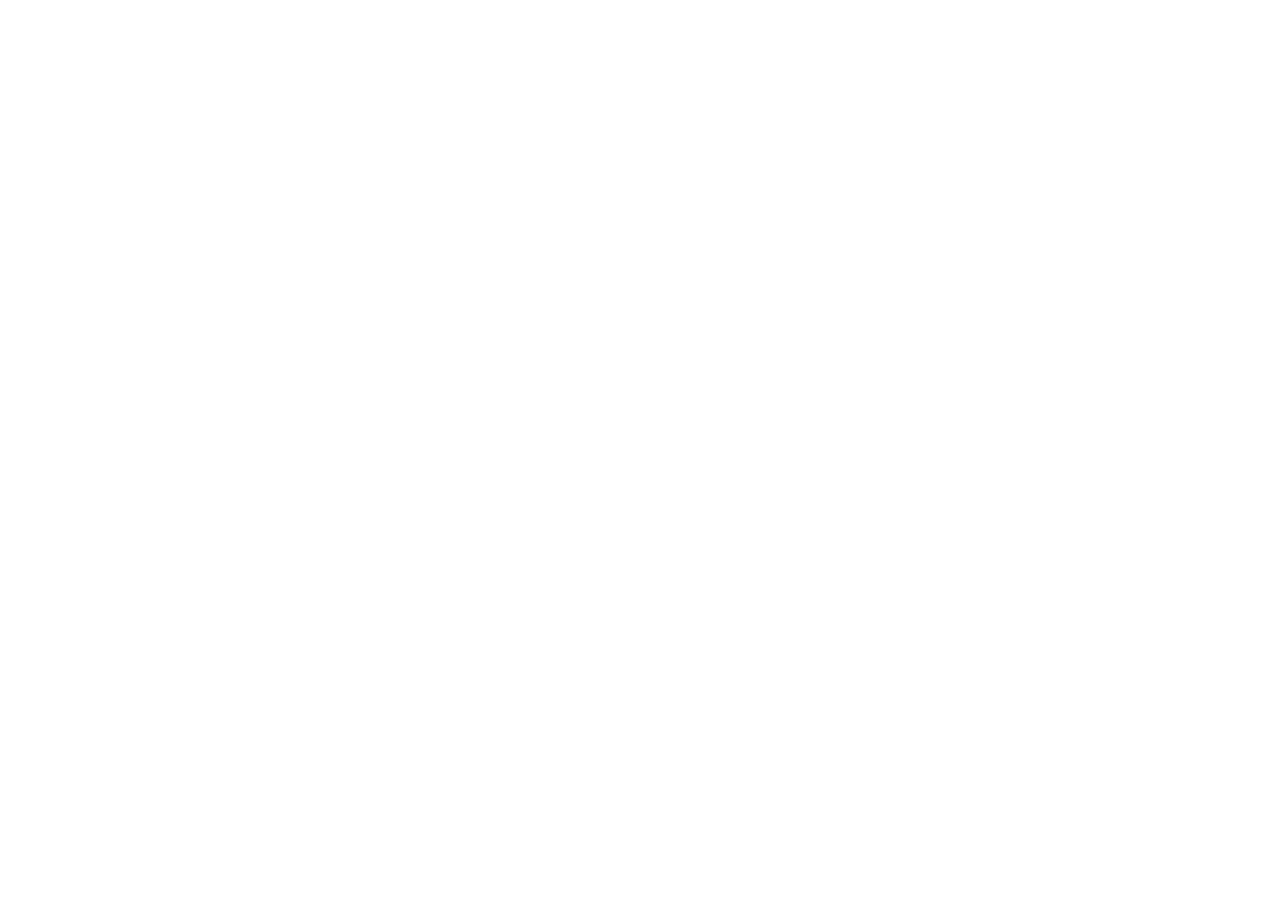
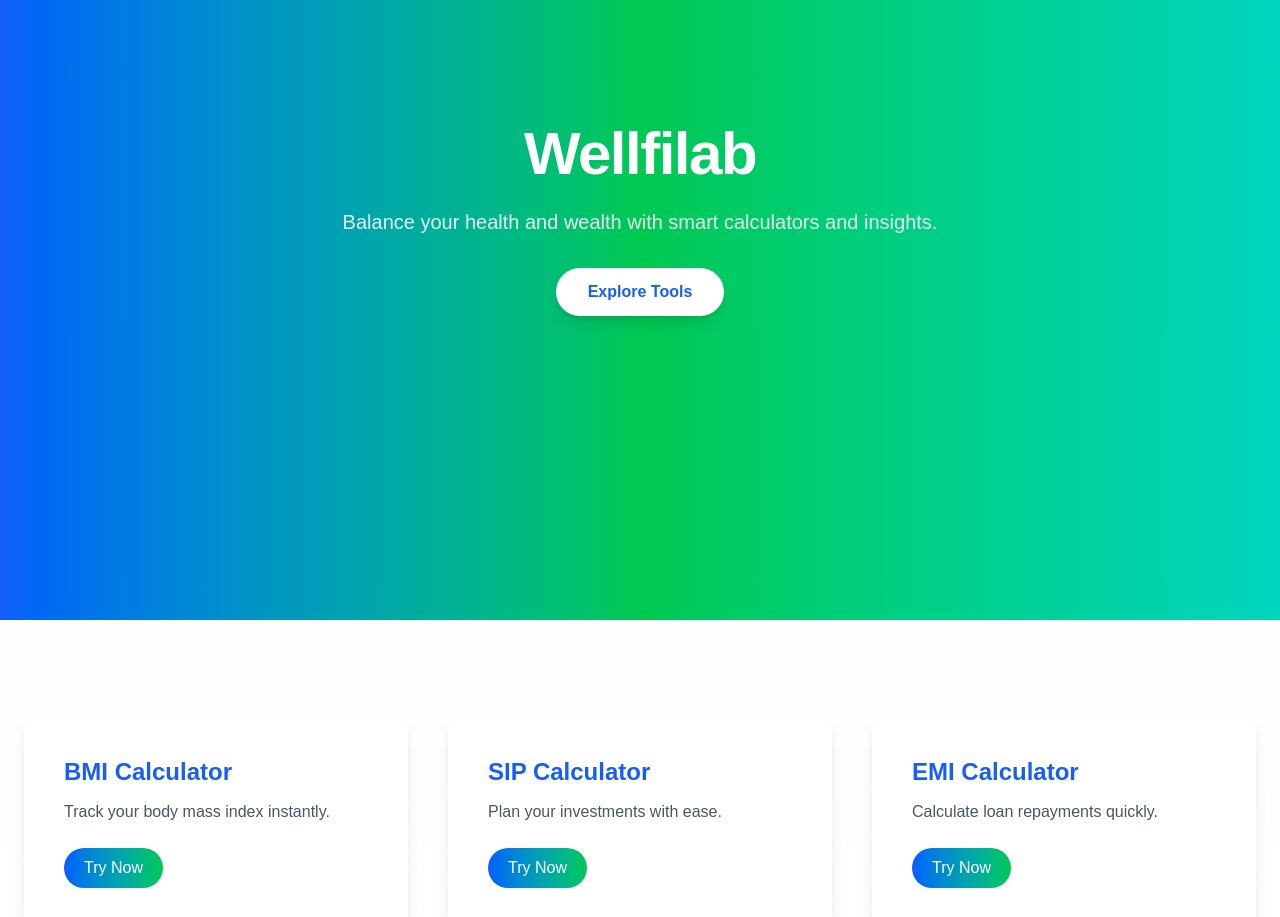
Before and after one commit to itisrahul/wellfilab, a Next.js app: page / in a window 1280 px wide. Shown: the part 180-1097 px from the top of the page. Before the commit the page ends 800 px from the top, so only its background shows below. Built offline with nearby package versions, Linux system fonts and the light colour scheme.

Commit message:
Temp Home page

```diff
--- a/src/app/page.tsx
+++ b/src/app/page.tsx
@@ -1,9 +1,94 @@
-import Image from "next/image";
+import Link from "next/link";
 
 export default function Home() {
   return (
-    <div>
-      <h1>Welcome to WellFiLab!</h1>
-    </div>
+    <main className="bg-gradient-to-b from-gray-50 via-white to-gray-100 text-gray-900">
+      {/* Hero Section */}
+      <section className="h-screen flex flex-col justify-center items-center text-center px-6 bg-gradient-to-r from-blue-600 via-green-500 to-teal-400 text-white">
+        <h1 className="text-5xl md:text-6xl font-extrabold mb-6 tracking-tight">
+          Wellfilab
+        </h1>
+        <p className="text-lg md:text-xl max-w-2xl mb-8 opacity-90">
+          Balance your health and wealth with smart calculators and insights.
+        </p>
+        <Link href="/tools">
+          <button className="bg-white text-blue-600 px-8 py-3 rounded-full font-semibold shadow-lg hover:scale-105 transition">
+            Explore Tools
+          </button>
+        </Link>
+      </section>
+
+      {/* Features Section */}
+      <section className="py-24 px-6 max-w-7xl mx-auto grid md:grid-cols-3 gap-10">
+        {[
+          { title: "BMI Calculator", desc: "Track your body mass index instantly.", link: "/tools/bmi" },
+          { title: "SIP Calculator", desc: "Plan your investments with ease.", link: "/tools/sip" },
+          { title: "EMI Calculator", desc: "Calculate loan repayments quickly.", link: "/tools/emi" },
+        ].map((item) => (
+          <div
+            key={item.title}
+            className="bg-white rounded-xl shadow-lg p-10 hover:shadow-2xl transition transform hover:-translate-y-1"
+          >
+            <h3 className="text-2xl font-bold mb-3 text-blue-600">{item.title}</h3>
+            <p className="text-gray-600 mb-6">{item.desc}</p>
+            <Link href={item.link}>
+              <button className="bg-gradient-to-r from-blue-600 to-green-500 text-white px-5 py-2 rounded-full font-medium hover:opacity-90">
+                Try Now
+              </button>
+            </Link>
+          </div>
+        ))}
+      </section>
+
+      {/* About Section */}
+      <section className="py-24 px-6 text-center bg-gradient-to-r from-gray-100 via-gray-200 to-gray-100">
+        <h2 className="text-3xl font-extrabold mb-6">About Wellfilab</h2>
+        <p className="max-w-3xl mx-auto text-gray-700 leading-relaxed">
+          Wellfilab is your trusted companion for balancing health and wealth.
+          We provide modern, interactive tools designed to simplify complex decisions
+          and empower you to live a smarter, healthier, and wealthier life.
+        </p>
+      </section>
+
+      {/* Blog Highlights */}
+      <section className="py-24 px-6 max-w-7xl mx-auto">
+        <h2 className="text-3xl font-extrabold text-center mb-12">Latest Articles</h2>
+        <div className="grid md:grid-cols-3 gap-8">
+          {[
+            { title: "Top 5 Wealth Habits", desc: "Simple habits to grow your wealth." },
+            { title: "Healthy Living Tips", desc: "Daily routines for better health." },
+            { title: "Retirement Planning Basics", desc: "Start early, retire stress-free." },
+          ].map((blog) => (
+            <div key={blog.title} className="bg-white shadow-lg rounded-xl p-8 hover:shadow-2xl transition">
+              <h3 className="text-xl font-semibold mb-2">{blog.title}</h3>
+              <p className="text-gray-600">{blog.desc}</p>
+            </div>
+          ))}
+        </div>
+      </section>
+
+      {/* Call-to-Action Section */}
+      <section className="py-24 text-center bg-gradient-to-r from-teal-400 to-green-500 text-white">
+        <h2 className="text-3xl font-extrabold mb-6">Ready to Plan Smarter?</h2>
+        <p className="max-w-xl mx-auto mb-8 opacity-90">
+          Join thousands of users who trust Wellfilab for their health and wealth planning.
+        </p>
+        <Link href="/signup">
+          <button className="bg-white text-green-600 px-8 py-3 rounded-full font-semibold shadow-lg hover:scale-105 transition">
+            Get Started
+          </button>
+        </Link>
+      </section>
+
+      {/* Footer */}
+      <footer className="py-8 text-center bg-gray-900 text-gray-300">
+        <p>© {new Date().getFullYear()} Wellfilab. All rights reserved.</p>
+        <div className="mt-4 space-x-4">
+          <Link href="/privacy">Privacy Policy</Link>
+          <Link href="/terms">Terms</Link>
+          <Link href="/contact">Contact</Link>
+        </div>
+      </footer>
+    </main>
   );
 }
```
